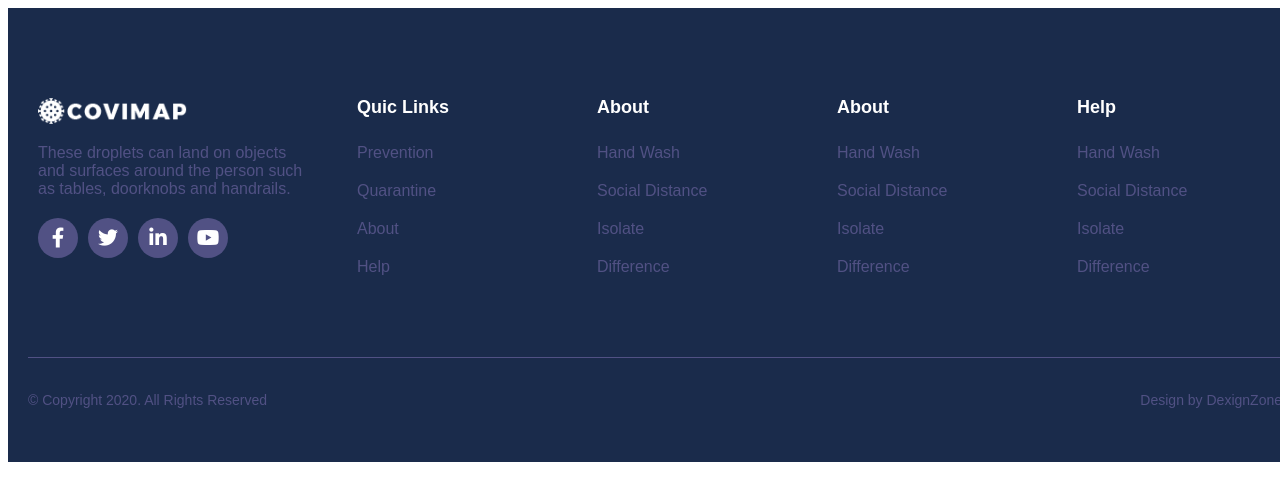
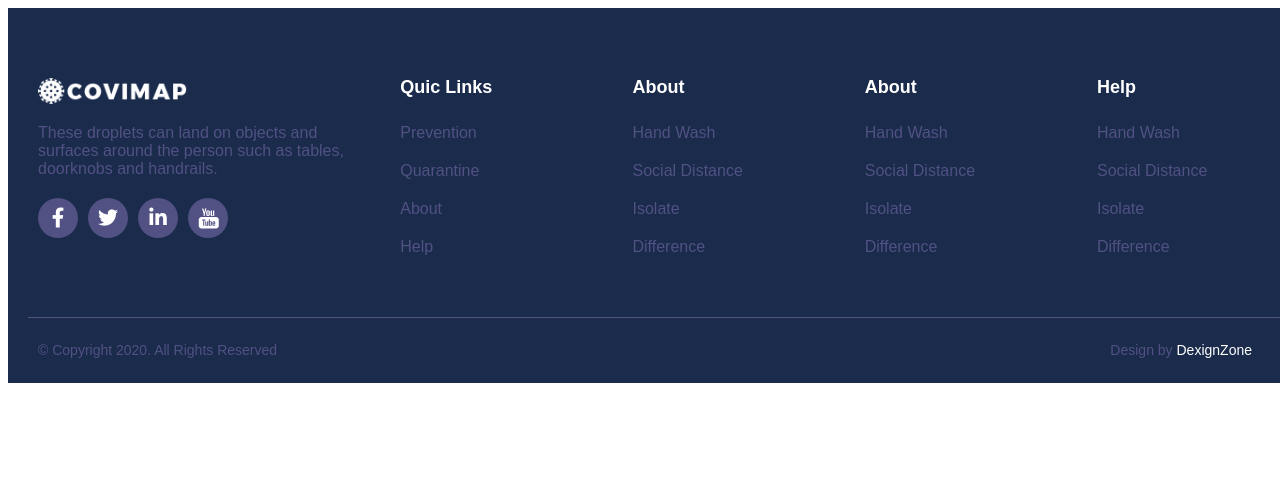
Before and after one commit to Angelinabassano/CovidTracker, a React (Vite) app: page / in a window 1280 px wide. Shown: the top 500 px of the page. Built offline with nearby package versions, Linux system fonts and the light colour scheme.

Commit message:
añado imagen icon youtube, css modificado px a rem, direcciono los enlacesa pagina CoviMap  y https para redireccionar redes sociales

```diff
--- a/src/App.jsx
+++ b/src/App.jsx
@@ -9,4 +9,5 @@ const App = () => {
   );
 };
 
+
 export default App;
--- a/src/components/footerHome/FooterHome.jsx
+++ b/src/components/footerHome/FooterHome.jsx
@@ -4,61 +4,114 @@ import './footerHome.css';
 
 const Footer = () => {
   return (
-    <footer className="footer">
-      <div className="footer-section logo-section">
-        <img src={HomeImages.logo} alt="Logo" className="logo"/>
+    <footer className ="footer">
+          <div className ="footer-section logo-section">
+                      <img className="footer-logo"
+                        src={HomeImages.logo}
+                        alt="Logo"
+                      />
                       <p className="description">
-          These droplets can land on objects and surfaces around the person such as tables, doorknobs and handrails.
+                              These droplets can land on objects
+                              and surfaces around the person such as tables,
+                              doorknobs and handrails.
                       </p>
                 <div className="social-icons">
-          <a href="#" className="social-icon"><i className="fab fa-facebook-f"></i></a>
-          <a href="#" className="social-icon"><i className="fab fa-twitter"></i></a>
-          <a href="#" className="social-icon"><i className="fab fa-linkedin-in"></i></a>
-          <a href="#" className="social-icon"><i className="fab fa-youtube"></i></a>
+                          <a href="https://www.facebook.com?" className="social-icon">
+                              <i className="fab fa-facebook-f"/>
+                          </a>
+                          <a href="https://x.com/?lang=es" className="social-icon">
+                              <i className="fab fa-twitter"/>
+                          </a>
+                          <a href="https://www.linkedin.com/" className="social-icon">
+                              <i className="fab fa-linkedin-in"/>
+                          </a>
+                          <a href="https://www.youtube.com/results?search_query=CoviMap"
+                              className="social-icon">
+                              <img className='youtube'
+                              src={HomeImages.youtube}
+                              alt="youtube"/>
+                          </a>
                 </div>
           </div>
           <div className="footer-section quick-links">
                     <h4>Quic Links</h4>
                         <ul>
-          <li><a href="#">Prevention</a></li>
-          <li><a href="#">Quarantine</a></li>
-          <li><a href="#">About</a></li>
-          <li><a href="#">Help</a></li>
+                          <li>
+                            <a href="https://covimap.dexignzone.com/xhtml/prevention.html">Prevention</a>
+                          </li>
+                          <li>
+                            <a href="https://covimap.dexignzone.com/xhtml/qurantine.html">Quarantine</a>
+                          </li>
+                          <li>
+                            <a href="https://covimap.dexignzone.com/xhtml/about.html">About</a>
+                          </li>
+                          <li>
+                            <a href="https://covimap.dexignzone.com/xhtml/help.html">Help</a>
+                          </li>
                         </ul>
           </div>
           <div className="footer-section about">
                     <h4>About</h4>
                         <ul>
-          <li><a href="#">Hand Wash</a></li>
-          <li><a href="#">Social Distance</a></li>
-          <li><a href="#">Isolate</a></li>
-          <li><a href="#">Difference</a></li>
+                          <li>
+                            <a href="https://covimap.dexignzone.com/xhtml/hand-wash.html">Hand Wash</a>
+                          </li>
+                          <li>
+                            <a href="https://covimap.dexignzone.com/xhtml/social-distance.html">Social Distance</a>
+                          </li>
+                          <li>
+                            <a href="#">Isolate</a>
+                          </li>
+                          <li>
+                            <a href="#">Difference</a>
+                          </li>
                         </ul>
           </div>
           <div className="footer-section about">
                     <h4>About</h4>
                         <ul>
-          <li><a href="#">Hand Wash</a></li>
-          <li><a href="#">Social Distance</a></li>
-          <li><a href="#">Isolate</a></li>
-          <li><a href="#">Difference</a></li>
+                          <li>
+                            <a href="https://covimap.dexignzone.com/xhtml/hand-wash.html">Hand Wash</a>
+                          </li>
+                          <li>
+                            <a href="https://covimap.dexignzone.com/xhtml/social-distance.html">Social Distance</a>
+                          </li>
+                          <li>
+                            <a href="#">Isolate</a>
+                          </li>
+                          <li>
+                            <a href="#">Difference</a>
+                          </li>
                         </ul>
           </div>
           <div className="footer-section help">
                     <h4>Help</h4>
                         <ul>
-          <li><a href="#">Hand Wash</a></li>
-          <li><a href="#">Social Distance</a></li>
-          <li><a href="#">Isolate</a></li>
-          <li><a href="#">Difference</a></li>
+                          <li>
+                            <a href="https://covimap.dexignzone.com/xhtml/hand-wash.html">Hand Wash</a>
+                          </li>
+                          <li>
+                            <a href="https://covimap.dexignzone.com/xhtml/social-distance.html">Social Distance</a>
+                          </li>
+                          <li>
+                            <a href="#">Isolate</a>
+                          </li>
+                          <li>
+                            <a href="#">Difference</a>
+                          </li>
                         </ul>
           </div>
           <div className="footer-bottom">
-        <p>&copy; Copyright 2020. All Rights Reserved</p>
-        <p>Design by <a href="#">DexignZone</a></p>
+                    <p className='footer-botton-copy'>
+                      &copy; Copyright 2020. All Rights Reserved
+                    </p>
+                    <p className='footer-bottom-desing'>
+                      Design by <a href="https:/dexignzone.com">DexignZone</a>
+                    </p>
           </div>
     </footer>
   );
 };
 
+
 export default Footer;
--- a/src/components/footerHome/footerHome.css
+++ b/src/components/footerHome/footerHome.css
@@ -1,7 +1,7 @@
 .footer {
   background-color: #1a2b4b;
   color: white;
-  padding: 40px 20px;
+  padding:2.5rem 1.25rem 1.25rem 1.25rem;
   display: flex;
   flex-wrap: wrap;
   justify-content: space-between;
@@ -11,64 +11,67 @@
 
 .footer-section {
   flex: 1;
-  margin: 20px;
-  min-width: 200px;
+  min-width: 12.5rem;
 }
 
 .logo-section {
-  max-width: 300px;
-  margin-left: 10px;
+  max-width: 20.313rem;
+  margin-left: 0.625rem;
 }
 
-.logo {
-  width: 150px;
-  margin-top: 30px;
+.footer-logo {
+  width: 9.375rem;
+  margin-top: 1.875rem;
 }
 
 .description {
-  margin-bottom: 20px;
+  margin-bottom: 1.25rem;
   color: #515184;
 }
 
 .social-icons {
   display: flex;
-  gap: 10px;
+  gap: 0.625rem;
 }
 
 .social-icon {
   display: flex;
   align-items: center;
   justify-content: center;
-  width: 40px;
-  height: 40px;
+  width: 2.5rem;
+  height: 2.5rem;
   background-color: #515184;
   border-radius: 50%;
   color: white;
   text-decoration: none;
-  font-size: 20px;
+  font-size: 1.25rem;
 }
-.social-icon:hover{
+.social-icon:hover {
 background-color: white;
 color: #515184;
 }
 
+.social-icon:hover .youtube {
+  filter: brightness(0) saturate(100%) invert(33%) sepia(24%) saturate(911%) hue-rotate(201deg) brightness(91%) contrast(90%);
+}
+
 .quick-links, .about, .help {
-  max-width: 200px;
+  max-width: 11.25rem;
 }
 
 .footer-section h4 {
-  font-size: 18px;
-  margin-bottom: 15px;
-  padding: 5px;
+  font-size: 1.125rem;
+  margin-bottom: 0.938rem;
+  padding: 0.313rem;
 }
 
 .footer-section ul {
   list-style: none;
-  padding: 5px;
+  padding: 0.313rem;
 }
 
 .footer-section ul li {
-  margin-bottom: 20px;
+  margin-bottom: 1.25rem;
 }
 
 .footer-section ul li a {
@@ -86,21 +89,28 @@ color: #515184;
   display: flex;
   justify-content: space-between;
   align-items: center;
-  margin-top: 20px;
+  margin-top: 1.25rem;
   border-top: 1px solid #515184;
-  padding-top: 20px;
-  font-size: 14px;
+  padding-top: 0.313rem;
+  font-size: 0.875rem;
 }
 .footer-bottom p {
   color:#515184;
-  margin-right: 10px;
+  margin-left: 0.625rem;
+  padding-top: 0.313rem;
+  margin-bottom: 0.313rem;
 }
+
+.footer-bottom-desing{
+  margin-right: 2.5rem;
+}
+
 .footer-bottom a {
-  color: #515184;
+  color: white;
   text-decoration: none;
 }
 
-.footer-bottom a:hover {
+/* .footer-bottom a:hover {
   text-decoration: underline;
   color: white;
-}
+} */
--- a/src/main.jsx
+++ b/src/main.jsx
@@ -7,7 +7,7 @@ import { BrowserRouter as Router } from 'react-router-dom';
 ReactDOM.createRoot(document.getElementById('root')).render(
   <React.StrictMode>
     <Router>
-    <App />
+      <App />
     </Router>
   </React.StrictMode>,
 )
--- a/src/utils/images/imagesHome.js
+++ b/src/utils/images/imagesHome.js
@@ -5,10 +5,12 @@ import niñoTos from "../../assets/generalHome/niñoTos.png"
 import niñoFiebre from "../../assets/generalHome/niñoFiebre.png"
 import pulmones from "../../assets/generalHome/pulmones.png"
 import sistemaHumano from "../../assets/generalHome/sistemaHumanoTos.png"
+import youtube from "../../assets/generalHome/logo-youtube-blanco.png"
 
 const HomeImages ={
   fondoHome,
   logo,
+  youtube,
   mujerTos,
   niñoFiebre,
   niñoTos,
```
Also changed, not shown: src/assets/generalHome/logo-youtube-blanco.png (added). Lines whose indentation alone changed are shown as unchanged.
